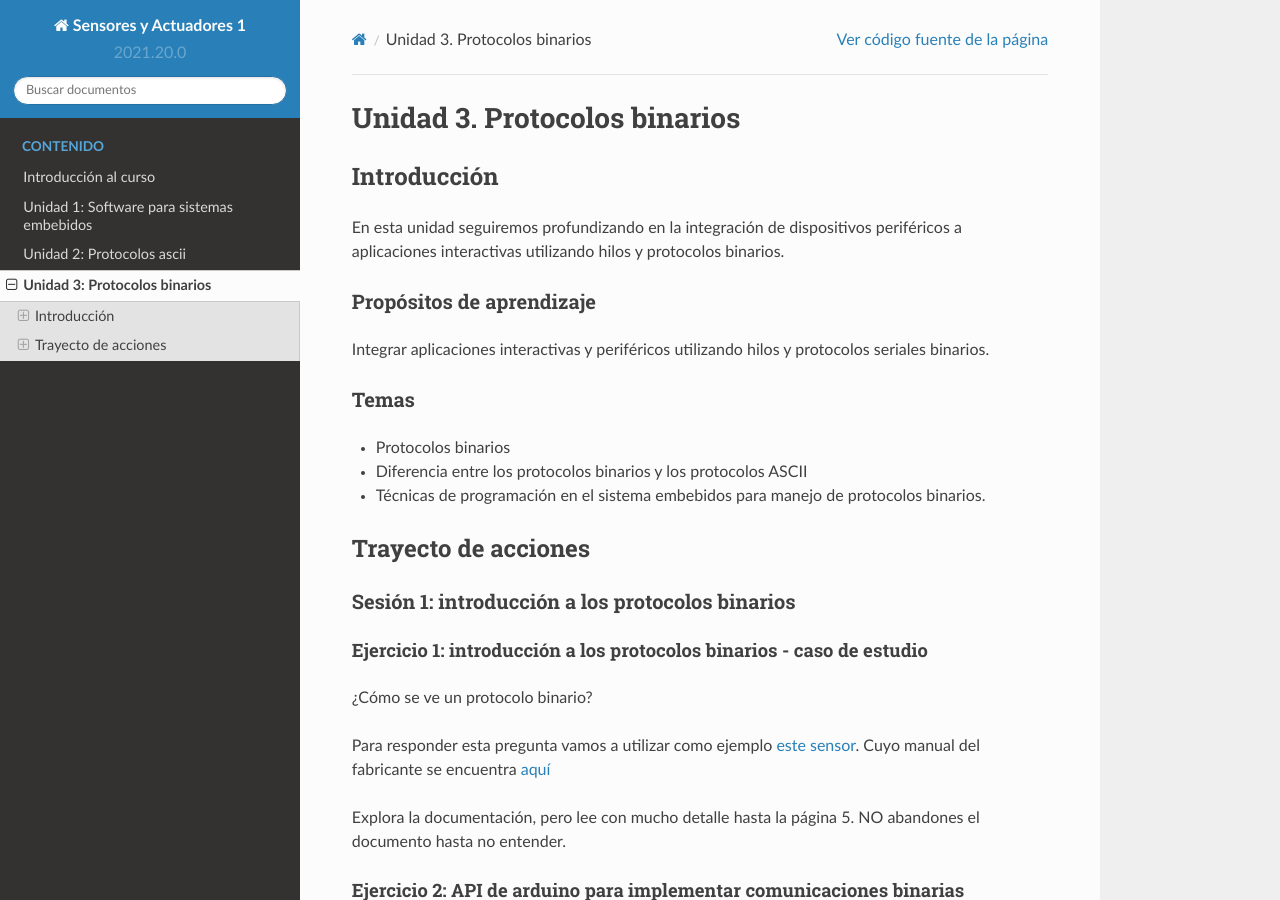
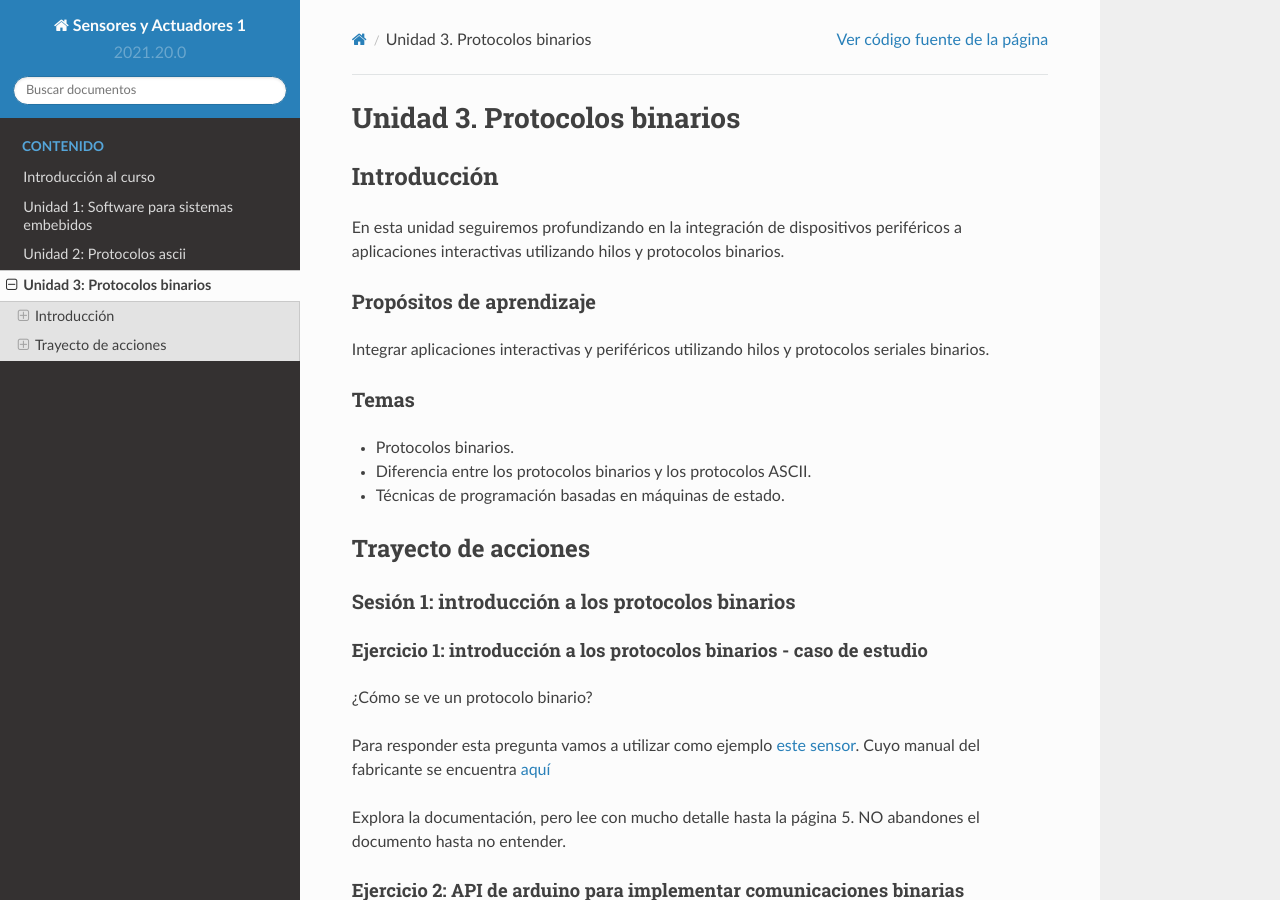
Before and after one commit to juanferfranco/sensores1, a Sphinx documentation site: the page built from docs/_unidad3/unidad3.rst, in a window 1280 px wide and 900 px high. Built offline with Sphinx 7.4.7 and the Read the Docs theme 2.0.0, drawn with Linux system fonts in a browser that asks for light colours.

Commit message:
minor fix

```diff
--- a/docs/_unidad3/unidad3.rst
+++ b/docs/_unidad3/unidad3.rst
@@ -17,10 +17,9 @@ protocolos seriales binarios.
 Temas
 ************
 
-* Protocolos binarios
-* Diferencia entre los protocolos binarios y los protocolos ASCII
-* Técnicas de programación en el sistema embebidos para manejo
-  de protocolos binarios.
+* Protocolos binarios.
+* Diferencia entre los protocolos binarios y los protocolos ASCII.
+* Técnicas de programación basadas en máquinas de estado.
 
 Trayecto de acciones
 -----------------------
```
